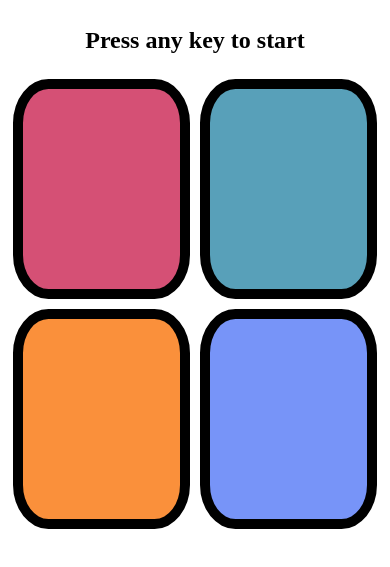
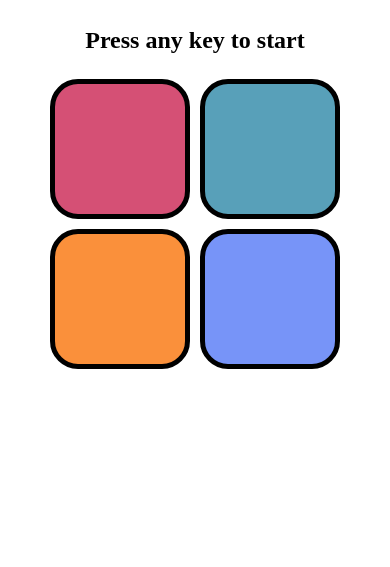
Before and after one commit to AjayLalmani/Simon_Says_Game, a plain HTML site: page index.html in a window 390 px wide. Shown: the part 125-692 px from the top of the page. Drawn offline with Linux system fonts and the light colour scheme.

Commit message:
make it responsive for phone

```diff
--- a/style.css
+++ b/style.css
@@ -36,3 +36,13 @@ body{
 .white{
   background-color: white;
 }
+
+@media(max-width : 400px){
+  .btn{
+  height: 130px;
+  width: 130px;
+  border: 5px solid black;
+  border-radius: 20%;
+  margin: 5px;
+}
+}
```
